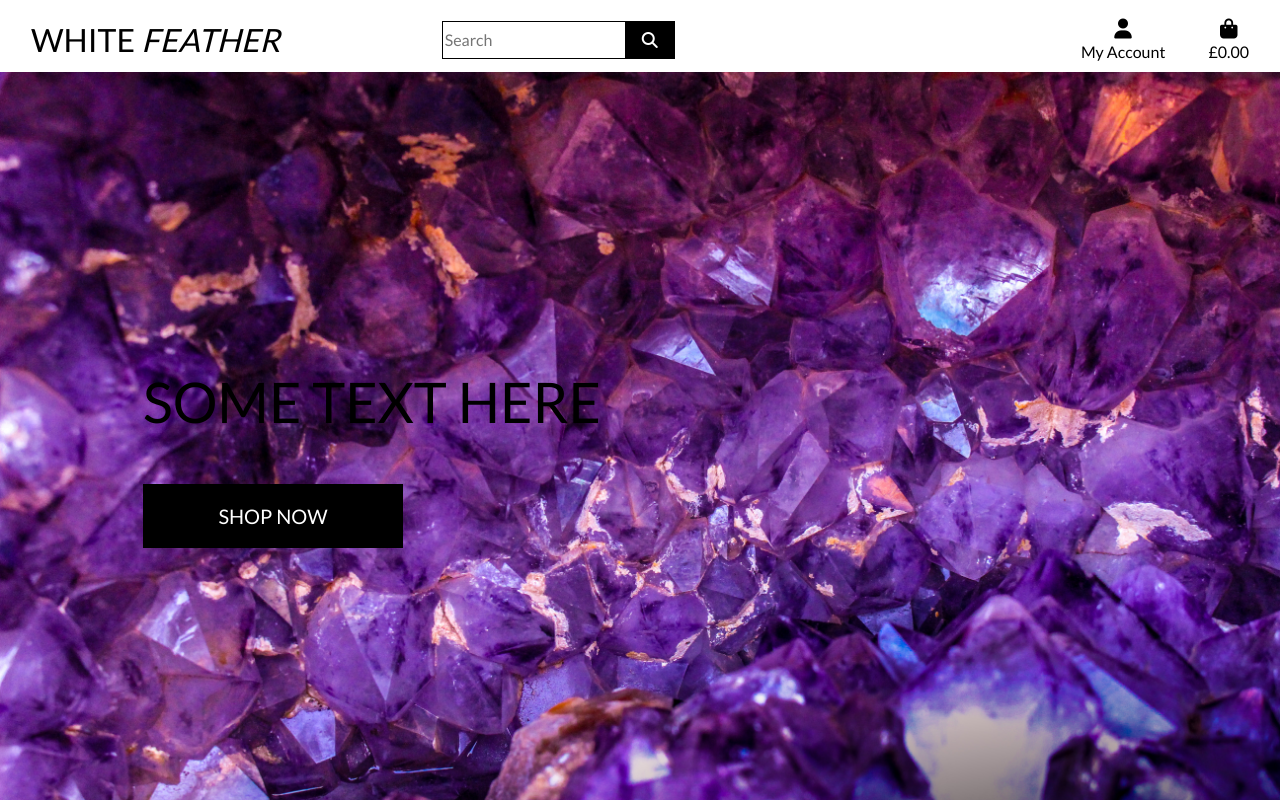
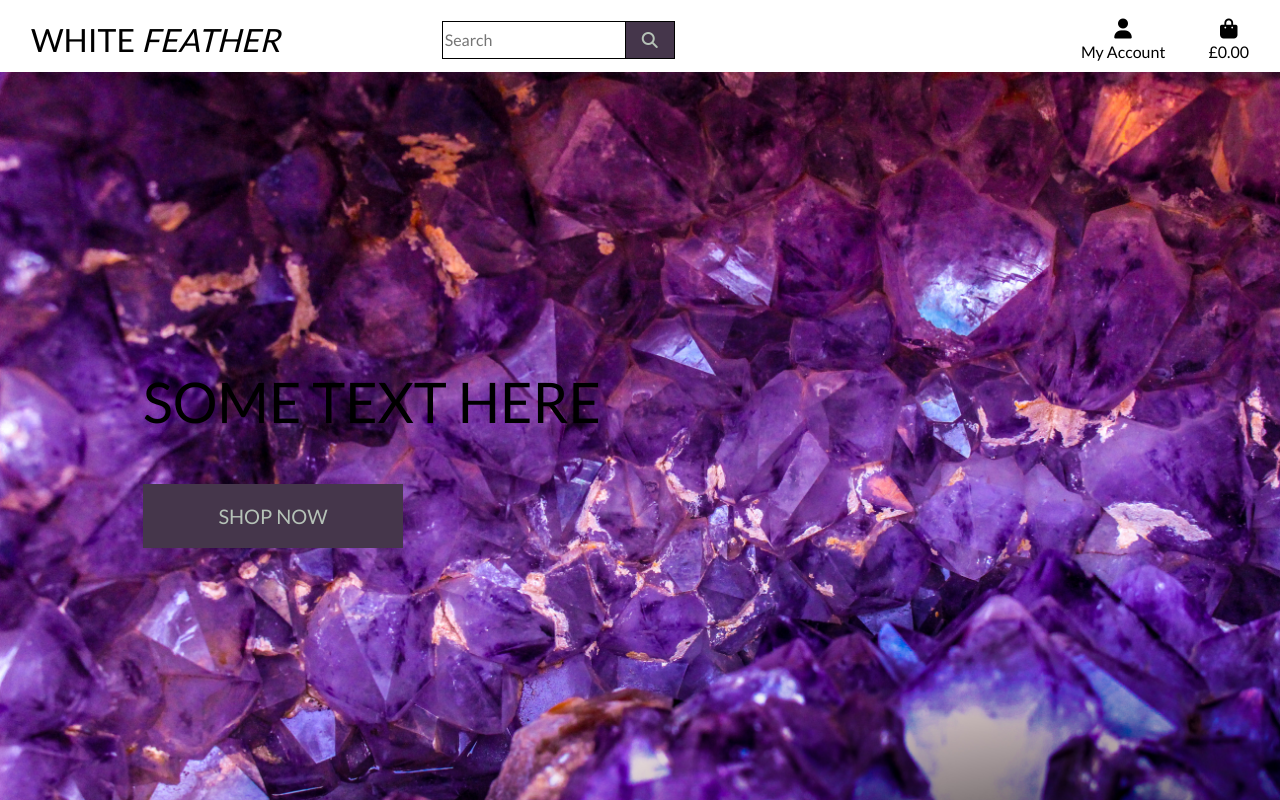
Before and after one commit to SpooshDoosh/MP4, a Django app: page / in a window 1280 px wide. Run offline with Django 3.2, Linux system fonts and the light colour scheme; some libraries are stand-ins or nearby versions.

Commit message:
Change button colours

```diff
--- a/static/css/base.css
+++ b/static/css/base.css
@@ -28,14 +28,14 @@ body {
 }
 
 .shop-now-button {
-    background: black;
-    color: white;
+    background: #45364b;
+    color: #b5c2b7;
     min-width: 260px;
 }
 
 .btn-black {
-    background: black;
-    color: white;
+    background: #45364b;
+    color: #b5c2b7;
 }
 
 .shop-now-button:hover,
@@ -44,8 +44,8 @@ body {
 .btn-black:hover,
 .btn-black:active,
 .btn-black:focus {
-    background: #222;
-    color: white;
+    background: #62466b;
+    color: #b5c2b7;
 }
 
 .text-black {
```
